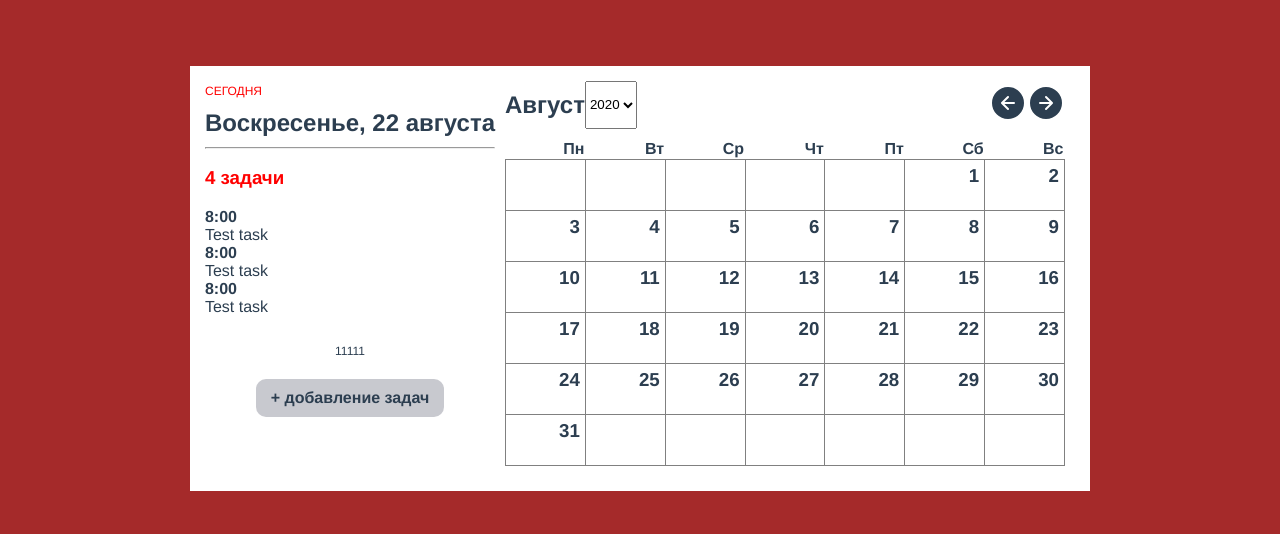
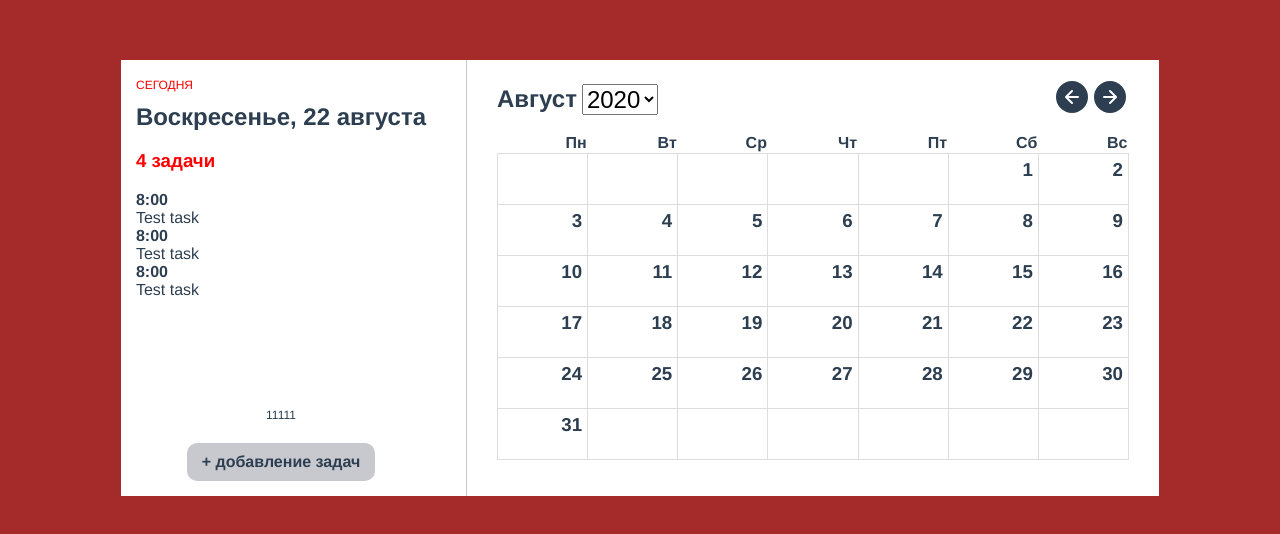
Before and after one commit to VLinar/vuetodo, a Vue app: page /1/1 in a window 1280 px wide. Shown: the part 122-656 px from the top of the page. Built offline with nearby package versions, Linux system fonts and the light colour scheme.

Commit message:
small edits

```diff
--- a/src/components/calendar.vue
+++ b/src/components/calendar.vue
@@ -64,7 +64,7 @@
     td{
         height: 40px;
         text-align: end;
-        border: 1px solid grey;
+        border: 1px solid rgb(221, 221, 221);
         vertical-align: baseline;
         padding: 5px;
     }
--- a/src/components/calendarform.vue
+++ b/src/components/calendarform.vue
@@ -1,5 +1,5 @@
 <template>
-    <div>
+    <div class="calblock">
         <div class="head">
             <div class="monthhead">
                 <h2>Август </h2>
@@ -32,11 +32,15 @@
 </script>
 
 <style scoped>
+    .calblock{
+        padding: 15px 20px;
+    }
     .head{
         display: grid;
         grid-template-columns: 2fr 1fr!important;
         align-items: center;
         padding: 0px 10px;
+
     }
     .head h2{
         margin: 10px 0px;
@@ -52,5 +56,15 @@
     }
     .monthhead {
         display: flex;
+        align-items: center;
+    }
+    select{
+        height: fit-content;
+        display: block;
+        font-size: 1.5em;
+        margin: 0px 5px;
+    }
+    option {
+        font-size: 0.7em;
     }
 </style>
--- a/src/components/todo.vue
+++ b/src/components/todo.vue
@@ -3,7 +3,7 @@
         <span class="red">СЕГОДНЯ</span>
         <div>
             <h2>Воскресенье, 22 августа</h2>
-            <hr>
+            <!-- <hr> -->
         </div>
         <div class="task">
             <div class="red">
@@ -52,6 +52,9 @@
 <style scoped>
     .todo {
         text-align: left;
+        padding: 15px;
+        padding-right: 40px;
+        border-right: 1px solid rgb(200, 201, 207);
     }
     .todo span{
         font-size: 12px;
@@ -64,6 +67,7 @@
         align-items: center;
         display: block;
         padding-bottom: 25px;
+        min-height: 230px;
     }
     .addbutton {
         text-align: center;
--- a/src/views/mainform.vue
+++ b/src/views/mainform.vue
@@ -51,7 +51,6 @@ import { mapGetters } from 'vuex';
 .form{
     background: white;
     grid-template-columns: 1fr 2fr;
-    padding: 15px;
     display: grid;
 }
 </style>
```
Lines whose indentation alone changed are shown as unchanged.
